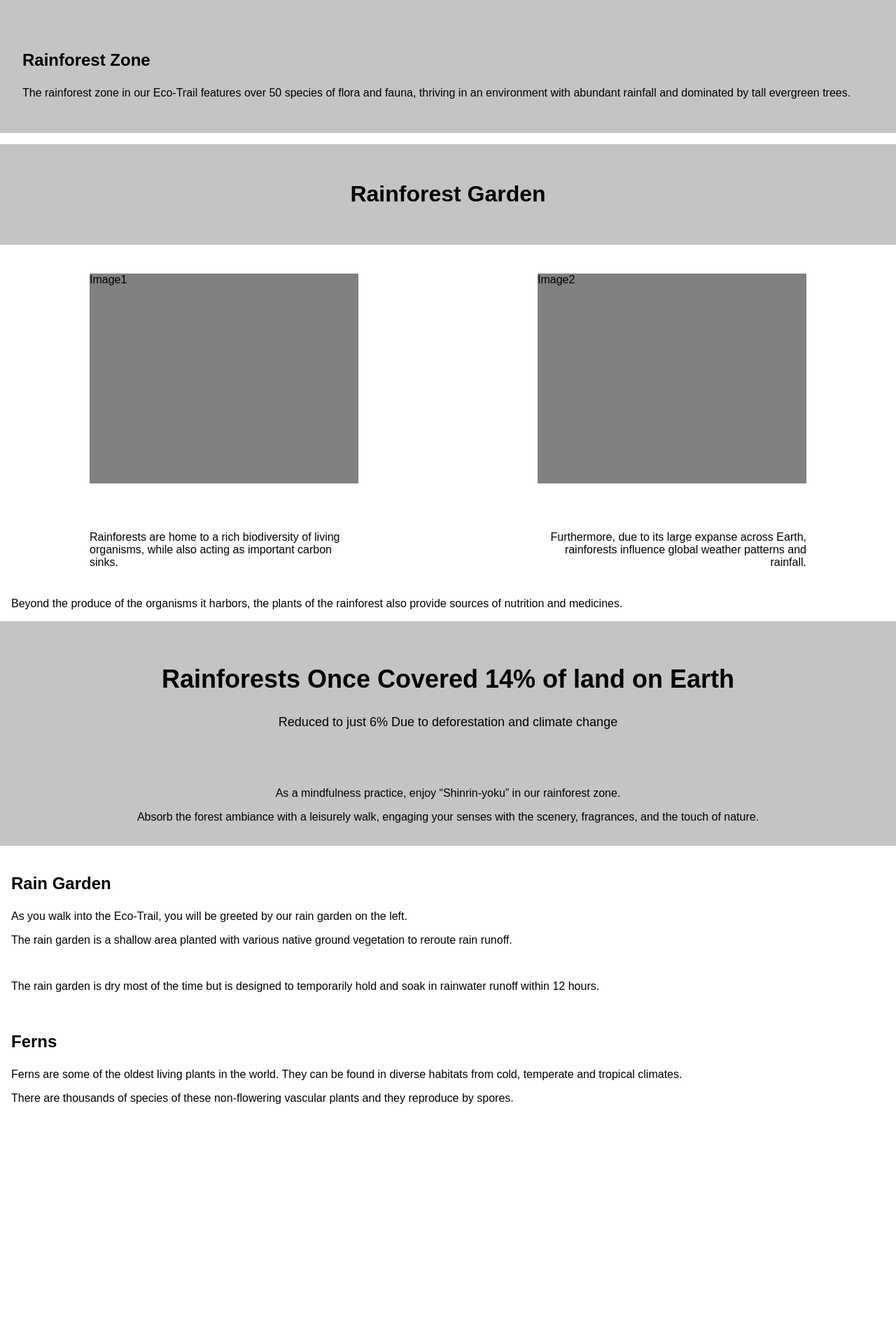
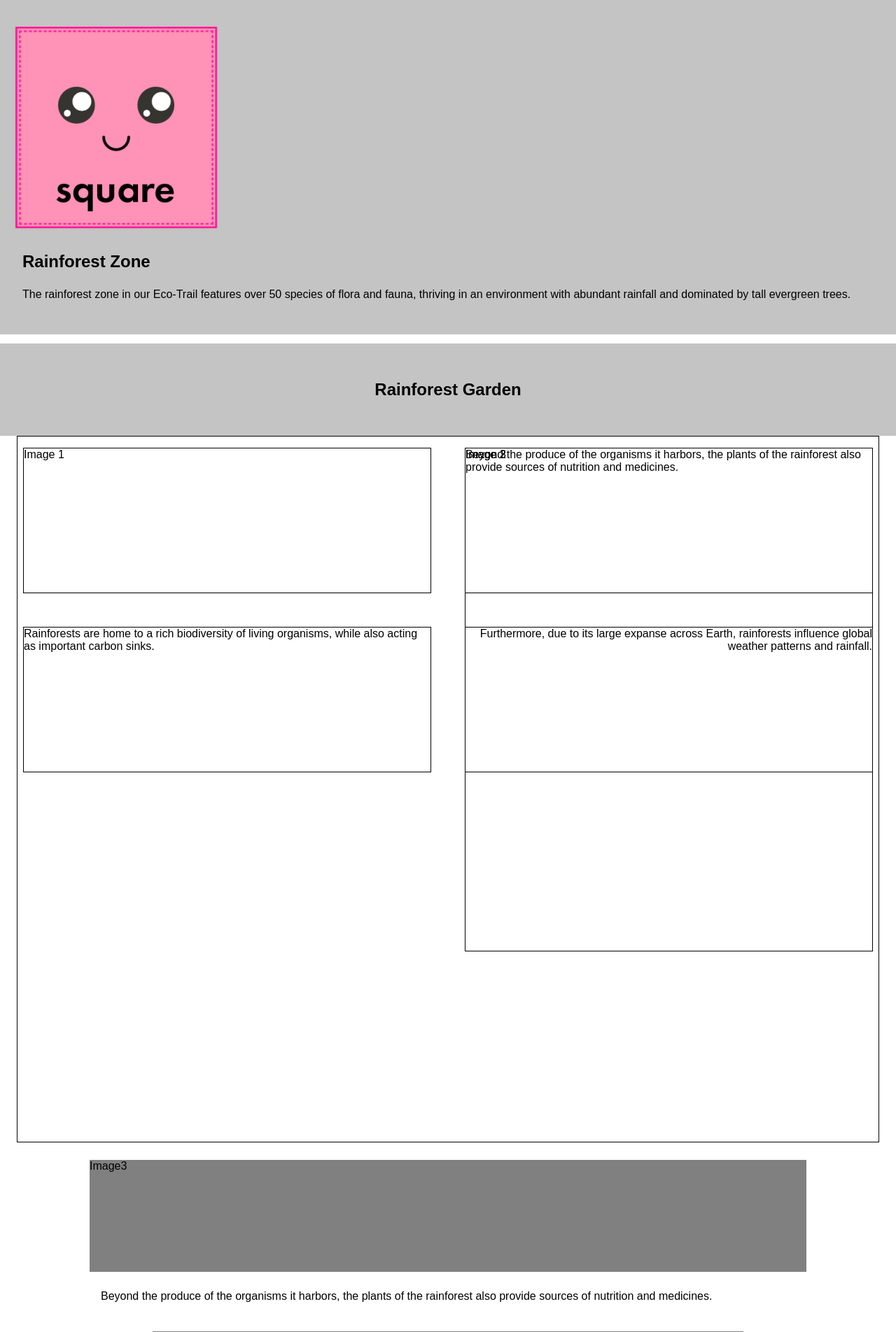
Before and after one commit to RdeVCCA/ecotrail, a PHP site: page /templates/rainforest.html in a window 1280 px wide. Shown: the top 1904 px of the page at 70% size. Before the commit the page ends 1578 px from the top, so only its background shows below. Run offline with PHP 8.4, Linux system fonts and the light colour scheme.

Commit message:
add grid to learn

```diff
--- a/static/css/rainforest.css
+++ b/static/css/rainforest.css
@@ -3,10 +3,57 @@ body {
     margin: 0;
     padding: 0;
   }
+  .parent {
+    text-align: center;
+  }
+  .child {
+    display: inline-block;
+    vertical-align: middle;
+  }
+  .item1 {
+    grid-row-start: 1;
+    grid-row-end: 3;
+  }
   .top-header {
     background-color: #C4C4C4; /* Gray placeholder color */
     padding: 32px 16px;
     text-align: left;
+  }
+  .flex-parent-element {
+    display: flex;
+    width: 100%;
+    margin-top:5%;
+    margin-bottom:5%;
+  }
+
+  .flex-child-element {
+    flex: 1;
+    margin: 5%;
+    width: 40%;
+  }
+
+  .flex-child-element:first-child {
+    margin-right: 5%;
+    text-align: left;
+  }
+
+  .hide {
+    display: none;
+  }
+
+  .myDIV:hover + .hide {
+    display: block;
+    color: black;
+  }
+  .text-right {
+    text-align: right;
+  }
+
+  .bleft{
+    z-index: 10;
+  }
+  .bright{
+    z-index: 0;
   }
   .garden-image {
     width: 30%;
@@ -15,12 +62,23 @@ body {
     background:gray;
     margin-right:10%;
     margin-left:10%;
+    margin-top: 5%;
+    margin-bottom: 5%;
+  }
+  .rain-image {
+    width: 30%;
+    float:left;
+    height:15em;
+    background:gray;
+    margin-right:5%;
+    margin-left:5%;
     margin-top: 2%;
     margin-bottom: 2%;
   }
   .garden-text {
     width: 30%;
     float:left;
+    height:15em;
     margin-right:10%;
     margin-left:10%;
     margin-top: 2%;
@@ -40,6 +98,10 @@ body {
   .text-section {
     padding: 8px 16px;
   }
+  .text-box {
+    width:40%;
+    margin:5%
+  }
   .text-section h1, .text-section h2, .text-section h3 {
     margin: 0;
     padding: 16px 0;
@@ -49,15 +111,16 @@ body {
     margin: 0;
     padding: 8px 0;
   }
-  .statistics {
+  .sub-header {
     background-color: #C4C4C4; /* Gray placeholder color */
     padding: 32px 16px;
     text-align: center;
+    margin-top:1%
   }
-  .statistics h2 {
+  .sub-header h2 {
     font-size: 36px; /* Adjust as per wireframe */
   }
-  .statistics p {
+  .sub-header p {
     font-size: 18px; /* Adjust as per wireframe */
   }
   .highlight {
@@ -65,3 +128,45 @@ body {
     padding: 16px;
     text-align: center;
   }
+
+  .grid-container {
+    display: grid;
+    grid-template-columns: 50% 50%; /* Sum should be 100% */
+    grid-template-rows: 15em 15em 15em 15em;
+    justify-content: center;
+    align-content: center;
+    gap: 1em;
+    margin-left:1.5em;
+    margin-right:1.5em;
+    border: 0.5px solid black; /* Specify the style of the border */
+  }
+
+  .grid-item {
+    margin:1em;
+    border: 1px solid black; /* Added to visualize the grid items */
+  }
+
+  .item1 {
+    grid-column: 1 / 2;
+    grid-row: 1 / 2;
+  }
+  .item2 {
+    grid-column: 2 / 2;
+    grid-row: 1 / 2;
+  }
+  .item3 {
+    grid-column: 1 / 2;
+    grid-row: 2 / 2;
+  }
+  .item4 {
+    grid-column: 2 / 2;
+    grid-row: 2 / 2;
+  }
+  .item5 {
+    grid-column: 2 / 2;
+    grid-row: 3 / 1;
+  }
+  .item6 {
+    grid-column: 2 / 2;
+    grid-row: 4 / 1;
+  }
--- a/templates/rainforest.html
+++ b/templates/rainforest.html
@@ -9,58 +9,130 @@
 <body>
 
 <div class="container">
-  <div class="top-header">
-    <div class="image-placeholder"></div>
+
+  <section class="top-header">
+    <img src="..\static\assets\image.png" alt="image">
   <div class="text-section">
     <h2>Rainforest Zone</h2>
-    <p>The rainforest zone in our Eco-Trail features over 50 species of flora and fauna, thriving in an environment with abundant rainfall and dominated by tall evergreen trees.</p>
+    <p>
+      The rainforest zone in our Eco-Trail features over 50 species of
+      flora and fauna, thriving in an environment with abundant rainfall
+      and dominated by tall evergreen trees.
+    </p>
   </div>
-  </div>
-  <div class="image-placeholder"></div>
-  <div class="statistics">
+  </section>
+
+  <section>
+    <div class="sub-header">
       <h1>Rainforest Garden</h1>
     </div>
-  <div class="image-placeholder"></div>
-  <div class="garden-image">
+    <div class="grid-container">
+      <div class="item1 grid-item">Image 1</div>
+      <div class="item2 grid-item">Image 2</div>
+      <div class="item3 grid-item">Rainforests are home to a rich biodiversity of living organisms,
+        while also acting as important carbon sinks.</div>
+      <div class="item4 grid-item text-right">Furthermore, due to its large expanse across Earth, rainforests influence global weather patterns and rainfall.</div>
+      <div class="item5 grid-item">Image 3</div>
+      <div class="item6 grid-item">Beyond the produce of the organisms it harbors, the plants of the rainforest also provide sources of nutrition and medicines.</div>
+    </div>
+    <div style="width: 80%;
+    float:left;
+    height:10em;
+    background:gray;
+    margin-right:10%;
+    margin-left:10%;
+    margin-top: 2%;
+    margin-bottom: 2%;">
+    Image3
+    </div>
+    <div class="text-section" style="margin-right:10%; margin-left:10%;">
+      <p>Beyond the produce of the organisms it harbors, the plants of the rainforest also provide sources of nutrition and medicines.</p>
+    </div>
+    <div style="width:66%;
+    float:left;
+    height:10em;
+    background:gray;
+    margin-right:17%;
+    margin-left:17%;
+    margin-top: 2%;
+    margin-bottom: 2%;">
+    Image4
+    </div>
+    <div class="garden-text">
+      <p>Rainforests Once Covered</p>
+      <h1>14%</h1>
+      <p>of land on Earth</p>
+    </div>
+    <div class="garden-text" style="text-align: right;">
+      <p>Reduced to just</p>
+      <h1>6%</h1>
+      <p>Due to deforestation and climate change</p>
+    </div>
+    <div style="width: 80%;
+    float:left;
+    height:10em;
+    background:gray;
+    margin-right:10%;
+    margin-left:10%;
+    margin-top: 2%;
+    margin-bottom: 2%;">
+    Image5
+    </div>
+    <div class="garden-text myDIV">
+      <p>As a mindfulness practice, enjoy</p>
+      <div class="myDIV"><b>“Shinrin-yoku”</b></div>
+      <p>in our rainforest zone.</p>
+    </div>
+
+    <div class="hide">Shinrin-yoku (or forest bathing) means 'bathing' all the senses, whilst walking slowly in the forest. When taking in the forest atmosphere like this, the brain naturally switches off from the 'sustained directed attention' of life's daily pressures.</div>
+
+    <div class="garden-text" style="text-align: right;">
+      <p>Absorb the forest ambiance with a leisurely walk, engaging your senses with the scenery, fragrances, and the touch of nature.</p>
+    </div>
+
+    <div style="color:white">.</div>
+  </section>
+
+  <div class="sub-header">
+    <h1>Rain Garden</h1>
+  </div>
+  <div class="flex-parent-element">
+    <div class="flex-child-element rain-image">
       Image1
     </div>
-  <div class="garden-image">
-    Image2
-  </div>
-  <div class="garden-text">
-    <p>Rainforests are home to a rich biodiversity of living organisms, while also acting as important carbon sinks.</p>
-  </div>
-  <div class="garden-text" style="text-align: right;">
-    <p>Furthermore, due to its large expanse across Earth, rainforests influence global weather patterns and rainfall.</p>
-  </div>
-  <div class="image-placeholder"></div>
-  <div class="text-section">
-    <p>Beyond the produce of the organisms it harbors, the plants of the rainforest also provide sources of nutrition and medicines.</p>
-  </div>
-  <div class="statistics">
-    <h2>Rainforests Once Covered 14% of land on Earth</h2>
-    <p>Reduced to just 6% Due
-    to deforestation and climate change</p>
-  </div>
-  <div class="highlight">
-    <p>As a mindfulness practice, enjoy “Shinrin-yoku” in our rainforest zone.</p>
-    <p>Absorb the forest ambiance with a leisurely walk, engaging your senses with the scenery, fragrances, and the touch of nature.</p>
-  </div>
-  <div class="image-placeholder"></div>
-  <div class="text-section">
-    <h2>Rain Garden</h2>
+    <div class="flex-child-element green text-right">
       <p>As you walk into the Eco-Trail, you will be greeted by our rain garden on the left.</p>
       <p>The rain garden is a shallow area planted with various native ground vegetation to reroute rain runoff.</p>
     </div>
-  <div class="image-placeholder"></div>
-  <div class="text-section">
+  </div>
+  <div class="flex-parent-element">
+    <div class="flex-child-element green">
       <p>The rain garden is dry most of the time but is designed to temporarily hold and soak in rainwater runoff within 12 hours.</p>
     </div>
-  <div class="image-placeholder"></div>
-  <div class="text-section">
-    <h2>Ferns</h2>
+    <div class="flex-child-element rain-image">
+      Image2
+    </div>
+  </div>
+  <br>
+  <div class="sub-header">
+    <h1>Ferns</h1>
+  </div>
+
+  <div class="flex-parent-element">
+    <div class="flex-child-element green">
       <p>Ferns are some of the oldest living plants in the world. They can be found in diverse habitats from cold, temperate and tropical climates.</p>
+    </div>
+    <div class="flex-child-element rain-image">
+      Image2
+    </div>
+  </div>
+  <div class="flex-parent-element">
+    <div class="flex-child-element rain-image">
+      Image1
+    </div>
+    <div class="flex-child-element green text-right">
       <p>There are thousands of species of these non-flowering vascular plants and they reproduce by spores.</p>
+    </div>
   </div>
 </div>
 </body>
```
Also changed, not shown: static/assets/image.png (added). Lines whose indentation alone changed are shown as unchanged.
